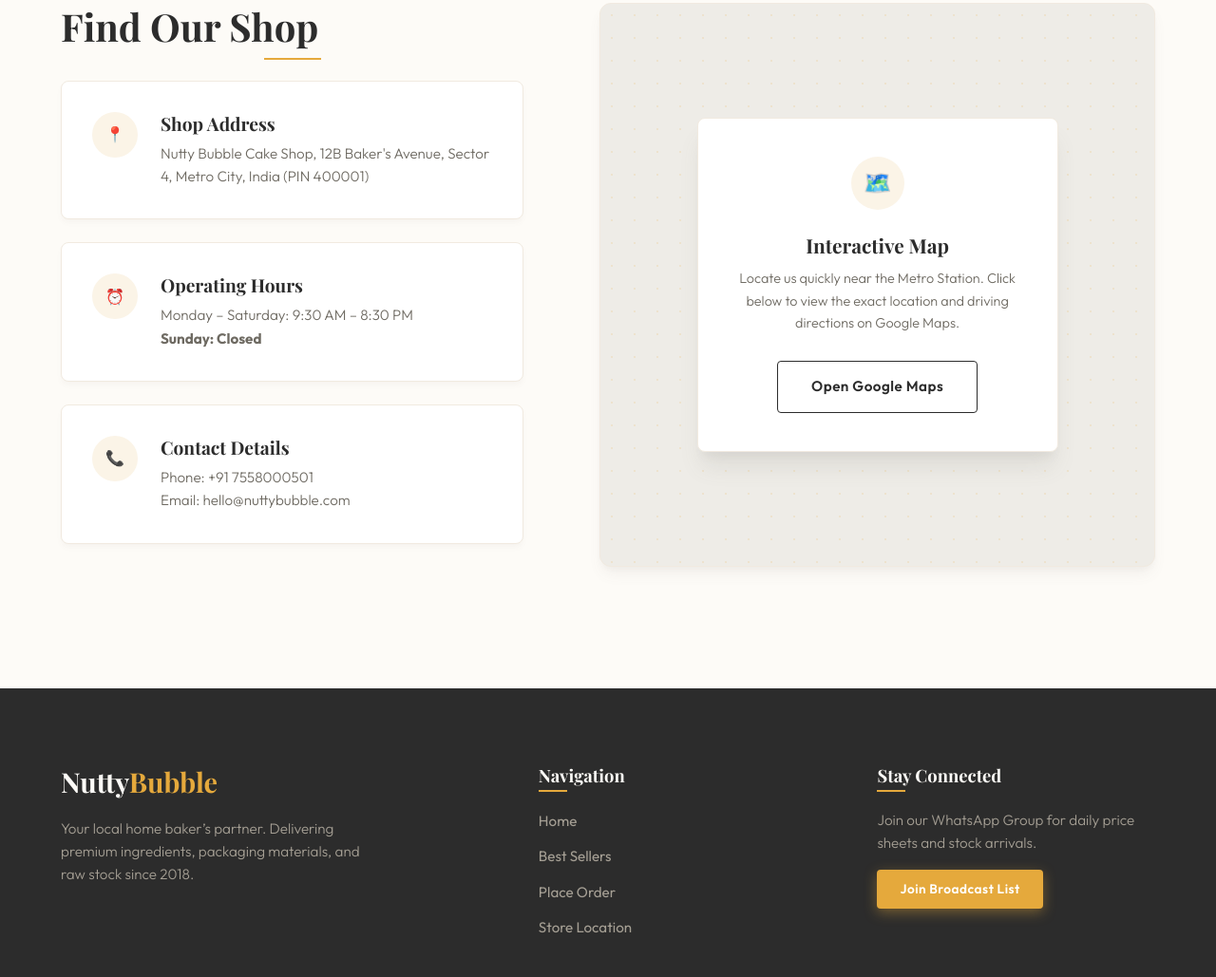
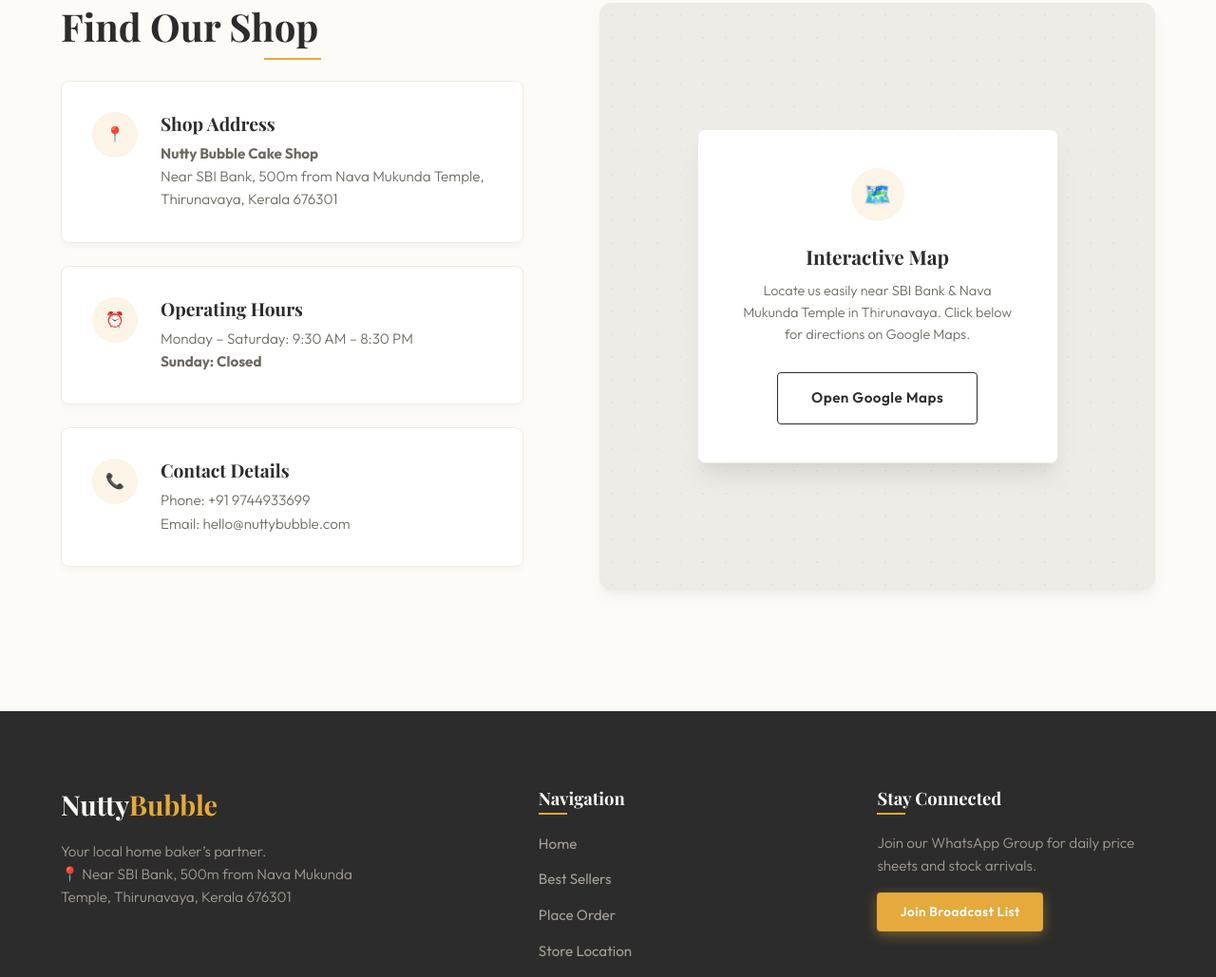
Before and after one commit to Raneem0691/nutty-bubble-website, a plain HTML site: page index.html in a window 1280 px wide. Shown: the part 7016-8045 px from the top of the page at 95% size. Drawn offline with nearby package versions, Linux system fonts and the light colour scheme; a web font is replaced by a local one.

Commit message:
Update shop physical address to Thirunavaya, Kerala with landmark details

```diff
--- a/index.html
+++ b/index.html
@@ -794,7 +794,7 @@
             </div>
             <div class="contact-info-text">
               <h3>Shop Address</h3>
-              <p>Nutty Bubble Cake Shop, 12B Baker's Avenue, Sector 4, Metro City, India (PIN 400001)</p>
+              <p><strong>Nutty Bubble Cake Shop</strong><br>Near SBI Bank, 500m from Nava Mukunda Temple,<br>Thirunavaya, Kerala 676301</p>
             </div>
           </a>
 
@@ -814,7 +814,7 @@
             </div>
             <div class="contact-info-text">
               <h3>Contact Details</h3>
-              <p>Phone: +91 7558000501<br>Email: hello@nuttybubble.com</p>
+              <p>Phone: +91 9744933699<br>Email: hello@nuttybubble.com</p>
             </div>
           </div>
         </div>
@@ -825,7 +825,7 @@
           <div class="map-card">
             <div class="map-card-icon" aria-hidden="true">🗺️</div>
             <h4>Interactive Map</h4>
-            <p>Locate us quickly near the Metro Station. Click below to view the exact location and driving directions on Google Maps.</p>
+            <p>Locate us easily near SBI Bank & Nava Mukunda Temple in Thirunavaya. Click below for directions on Google Maps.</p>
             <!-- Google Maps Link Placeholder -->
             <a href="https://maps.app.goo.gl/WX1quoyfTD54PePh9"
                target="_blank"
@@ -846,7 +846,7 @@
       <div class="footer-top">
         <div class="footer-brand">
           <h3>Nutty<span>Bubble</span></h3>
-          <p>Your local home baker’s partner. Delivering premium ingredients, packaging materials, and raw stock since 2018.</p>
+          <p>Your local home baker’s partner.<br>📍 Near SBI Bank, 500m from Nava Mukunda Temple, Thirunavaya, Kerala 676301</p>
         </div>
         <div>
           <h4 class="footer-title">Navigation</h4>
```
